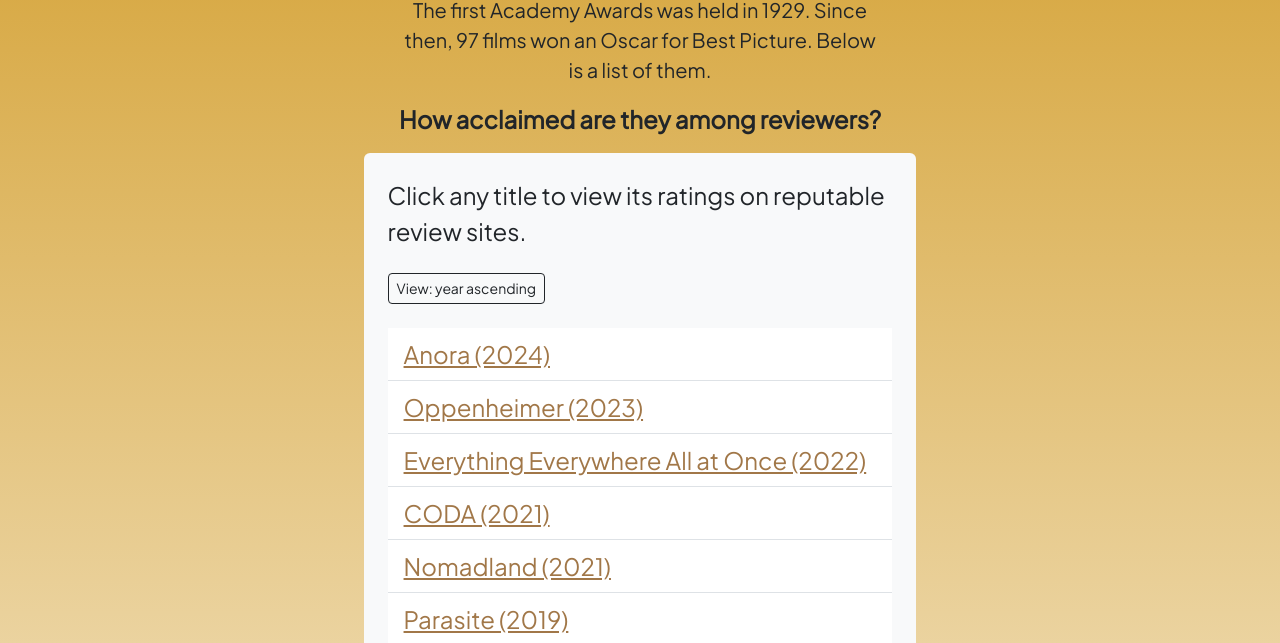
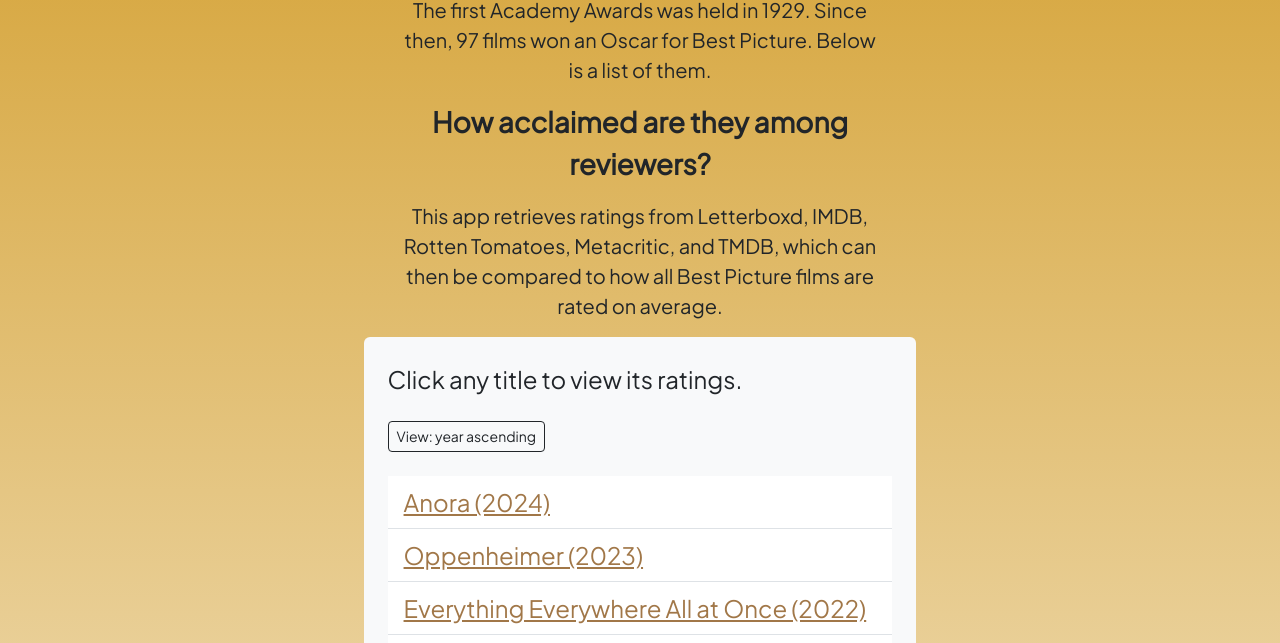
Before and after one commit to zarinismail/ratings-app, a plain HTML site: page movies_frozen/index.html in a window 1280 px wide. Shown: the part 128-771 px from the top of the page. Drawn offline with nearby package versions, Linux system fonts and the light colour scheme.

Commit message:
updated html, refroze app

```diff
--- a/movies_frozen/index.html
+++ b/movies_frozen/index.html
@@ -23,13 +23,15 @@
                     <div class="col-lg-7 mx-auto">
                         <p class="fs-5 text-center">The first Academy Awards was held in 1929. Since then, 97 films won an Oscar for Best Picture. Below is a list of them.</p>
 
-                        <p class="fs-4 text-center fw-bold">How acclaimed are they among reviewers?</p>
+                        <p class="fs-3 text-center fw-bold">How acclaimed are they among reviewers?</p>
+                        <p class="fs-5 text-center">This app retrieves ratings from Letterboxd, IMDB, Rotten Tomatoes, Metacritic, and TMDB, which can then be compared to how all Best Picture films are rated on average.</p>
+
                     </div>
 
 
                     <div class="col-lg-8 mx-auto">
                         <div class="bg-light p-4 rounded">
-                            <p class="fs-4">Click any title to view its ratings on reputable review sites.</p>
+                            <p class="fs-4">Click any title to view its ratings.</p>
 
                             <p class="pt-2"><a class="btn btn-sm btn-outline-dark me-2 mb-2" href="page_asc/1" role="button">View: year ascending</a></p>
 
```
Also changed, not shown: templates/page.html (+4 -2 lines), templates/page_asc.html (+4 -2 lines), 14 other files.
